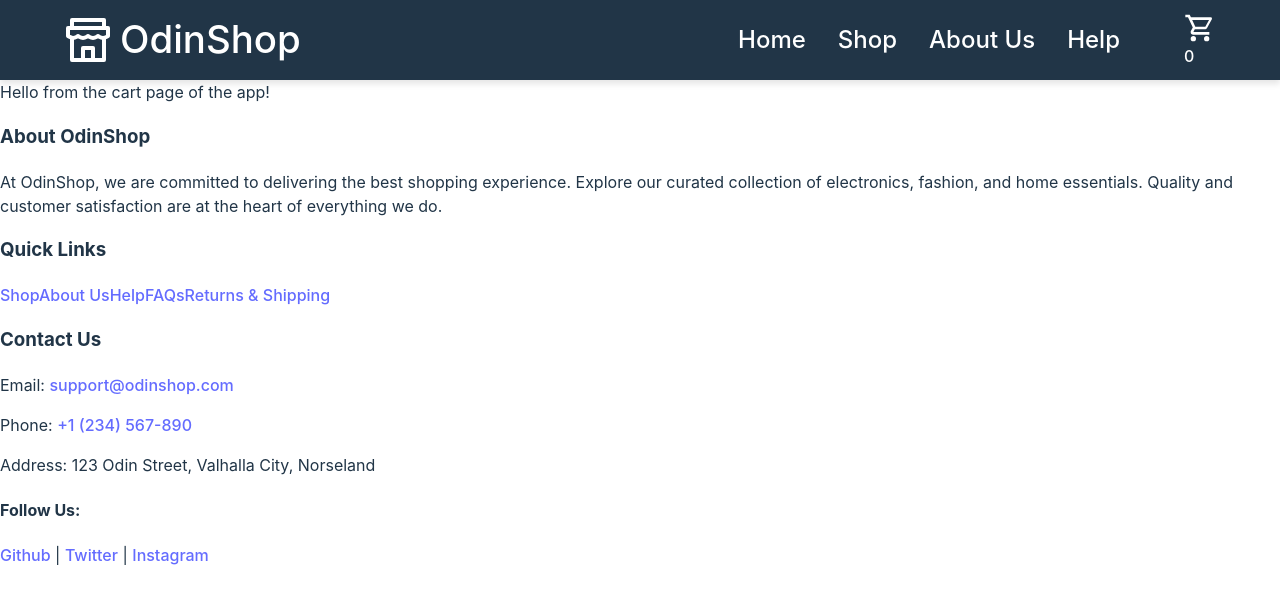
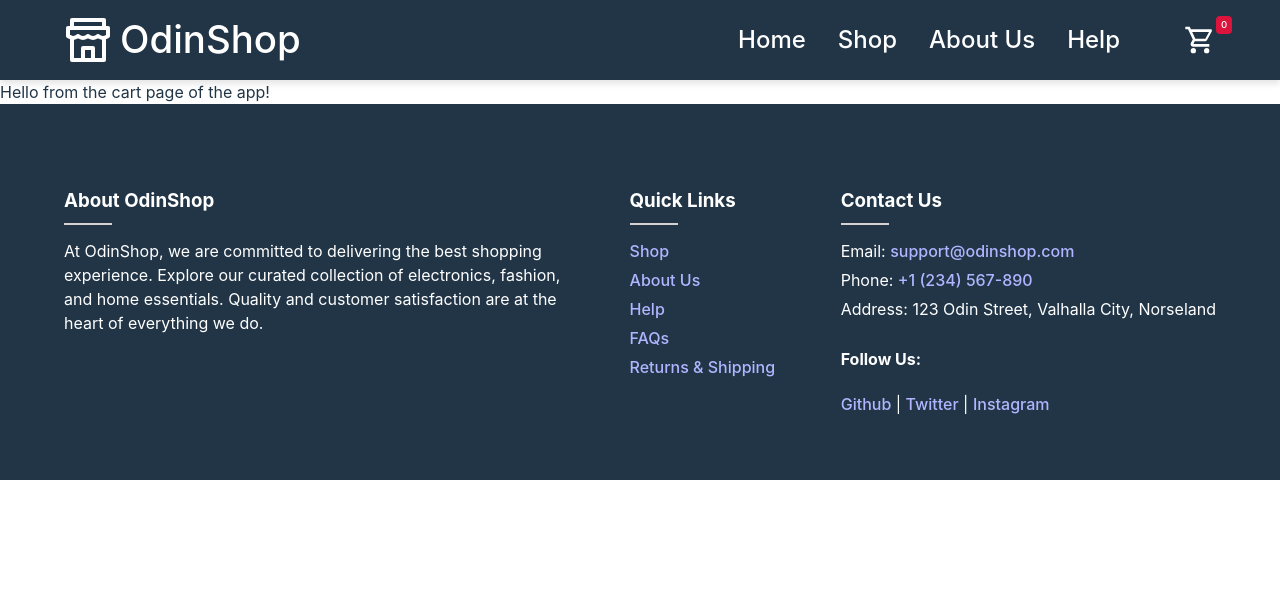
Before and after one commit to devashishchakraborty/shopping-cart, a React (Vite) app: page /cart in a window 1280 px wide. Shown: the top 604 px of the page. Built offline with nearby package versions, Linux system fonts and the light colour scheme; no server answers.

Commit message:
Finalised the Featured section of the main page. Also added the function to add items to cart. Added styles to appropriate components as well

```diff
--- a/src/App.css
+++ b/src/App.css
@@ -21,6 +21,9 @@ header{
   color: white;
   justify-content: space-between;
   box-shadow: 0px 4px 6px rgba(0, 0, 0, 0.1);
+  position: sticky;
+  top: 0;
+  z-index: 1;
 
   h1{
     font-size: 2.4em;
@@ -53,10 +56,69 @@ header{
     align-items: center;
     gap: 32px;
   }
+
+  a{
+    position: relative;
+  }
+}
+
+.totalItems{
+  position: absolute;
+  top: -8px;
+  left: 32px;
+  font-size: 0.6em;
+  background-color: crimson;
+  padding: 2px 4px;
+  border-radius: 4px;
+  min-height: 8px;
+  min-width: 8px;
+  text-align: center;
 }
 
 main{
-  flex: 1;
   display: flex;
   flex-direction: column;
 }
+
+
+footer{
+  display: flex;
+  background-color: #213547;
+  color: white;
+  padding: 64px;
+  gap: 16px;
+  justify-content: space-between;
+
+  a{
+    color: #B1B5FF;
+  }
+
+  a:hover{
+    color: #8A90FF;
+  }
+}
+
+footer div{
+  max-width: 500px;
+
+  p{
+    margin: 0;
+  }
+}
+
+footer div h3::after{
+  background-color: lightgray;
+  content: '';
+  display: block;
+  height: 2px;
+  position: absolute;
+  width: 48px;
+  margin-top: 8px;
+}
+
+
+.quickLinks, .contactInfo, .aboutOdinShop{
+  display: flex;
+  flex-direction: column;
+  gap: 5px;
+}
--- a/src/Home.css
+++ b/src/Home.css
@@ -75,13 +75,15 @@
 
 
 .featuredProducts{
+    display: flex;
+    flex-direction: column;
     padding: 64px;
+    align-items: center;
+    gap: 48px;
 
     .sectionTitle {
-        text-align: center;
         font-size: 2.8rem;
-        margin-bottom: 30px;
-        color: var(--deep-slate-blue);
+        margin-bottom: 16px;
     }
 
     .sectionTitle::after{
@@ -96,3 +98,50 @@
         margin-top: 10px;
     }
 }
+
+.featuredProducts .products{
+    display: flex;
+    justify-content: space-between;
+    gap: 16px;
+    align-self: stretch;
+}
+
+.featuredProducts .products .product{
+    display: flex;
+    flex-direction: column;
+    align-items: center;
+    width: 240px;
+    justify-content: space-between;
+    gap: 10px;
+    border: 2px solid lightgray;
+    padding: 24px;
+    border-radius: 16px;
+    min-width: 200px;
+    transition: transform 0.3s ease, box-shadow 0.3s ease;
+}
+
+.featuredProducts .product .image{
+    max-height: 300px;
+    width: 100%;
+}
+
+.product:hover {
+    transform: translateY(-4px);
+    box-shadow: 0px 8px 20px rgba(0, 0, 0, 0.1);
+}
+
+
+.viewAll, .product button{
+    color: #213547;
+    border: 2px solid #213547;
+    background-color: white;
+    padding: 0.8em 2.4em;
+    border-radius: 16px;
+    font-weight: bold;
+    transition: 0.25s ease background-color, 0.25s ease color;
+}
+
+.viewAll:hover, .product button:hover{
+    color: white;
+    background-color: #213547;
+}
--- a/src/Home.jsx
+++ b/src/Home.jsx
@@ -1,8 +1,19 @@
 import { Link } from "react-router-dom";
 import "./Home.css";
 import scrollDownIcon from "./assets/scrolldownicon.svg";
+import { useOutletContext } from "react-router-dom";
 
-const Home = () => (
+const Home = () => {
+  const { products, setCart } = useOutletContext(); // Access the passed props
+  const handleAddToCart = (id) => {
+    setCart((prev) =>
+      Object.keys(prev).includes(id)
+        ? { ...prev, id: prev[id] + 1 }
+        : { ...prev, id: 1 }
+    );
+  };
+
+  return (
     <>
       <div className="heroSection">
         <div className="content">
@@ -10,13 +21,18 @@ const Home = () => (
             Welcome to <br></br> <h1>The OdinShop Store!</h1>
           </div>
           <div className="tagline">
-          Discover the perfect blend of style and tech!
-          Explore our curated collection of electronics, stunning jewelry, men's fashion, and women's clothing.
-          Free shipping across the U.S. and quality you can count on—shop now and elevate your lifestyle!
+            Discover the perfect blend of style and tech! Explore our curated
+            collection of electronics, stunning jewelry, men's fashion, and
+            women's clothing. Free shipping across the U.S. and quality you can
+            count on—shop now and elevate your lifestyle!
           </div>
           <div className="heroSectionBtns">
-          <Link to="/shop"><button className="shopNowBtn">SHOP NOW</button></Link>
-          <Link to="/home" className="aboutUsBtn">about us</Link>
+            <Link to="/shop">
+              <button className="shopNowBtn">SHOP NOW</button>
+            </Link>
+            <Link to="/home" className="aboutUsBtn">
+              about us
+            </Link>
           </div>
         </div>
         <div className="scrollDown">
@@ -27,13 +43,28 @@ const Home = () => (
       <div className="featuredProducts">
         <h1 className="sectionTitle">Featured</h1>
         <div className="products">
-        <div className="product">Product 1</div>
-        <div className="product">Product 2</div>
-        <div className="product">Product 3</div>
-        <div className="product">Product 4</div>
+          {products &&
+            products.slice(16, 20).map((product) => (
+              <div className="product" key={product.id}>
+                <img
+                  className="image"
+                  src={product.image}
+                  alt={product.title}
+                />
+                <div className="name">{product.title}</div>
+                <h2 className="price">${product.price}</h2>
+                <button onClick={() => handleAddToCart(product.id)}>
+                  + Add to Cart
+                </button>
               </div>
+            ))}
+        </div>
+        <Link to="/shop">
+          <button className="viewAll">View All</button>
+        </Link>
       </div>
     </>
   );
+};
 
 export default Home;
--- a/src/index.css
+++ b/src/index.css
@@ -33,7 +33,6 @@ button {
   font-size: 1em;
   font-weight: 500;
   font-family: inherit;
-  background-color: #1a1a1a;
   cursor: pointer;
 }
 
```
Lines whose indentation alone changed are shown as unchanged.
